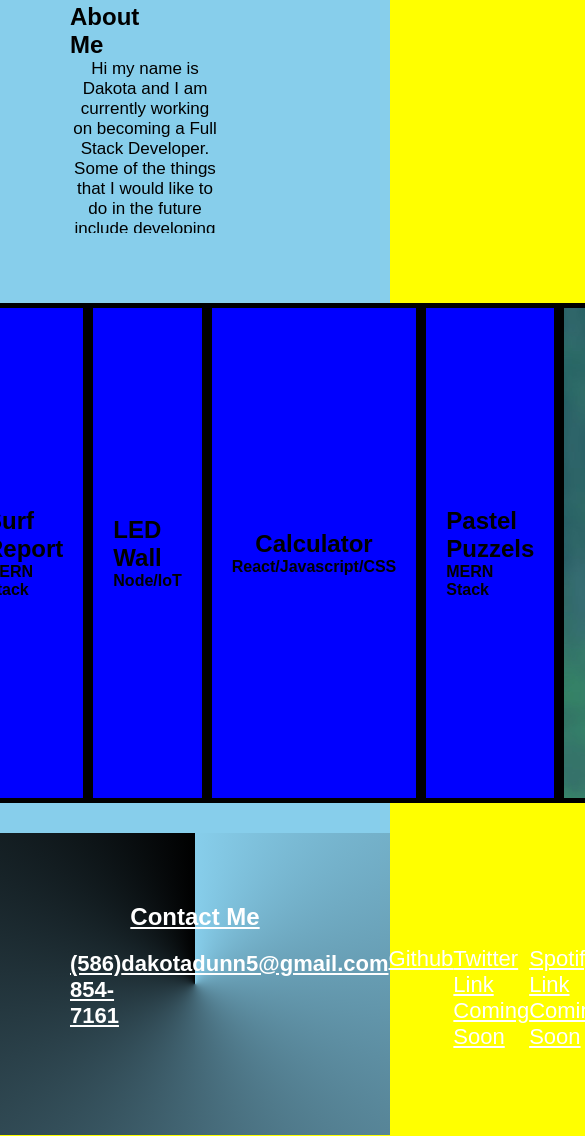
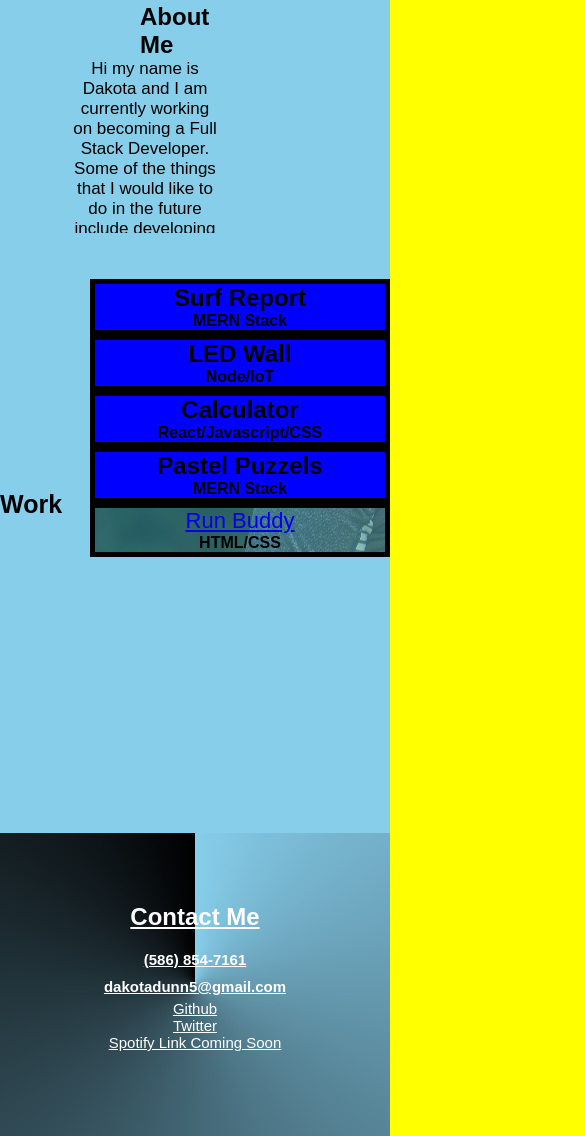
Before and after one commit to themanwiththeplan-eng/My-Portfolio, a plain HTML site: page index.html in a window 390 px wide. Shown: the part 582-1718 px from the top of the page, 585 px wide, since content can reach past the window. Drawn offline with Linux system fonts and the light colour scheme.

Commit message:
fixed media query, added twitter link, and made the site more accessible for mobile users

```diff
--- a/assets/style.css
+++ b/assets/style.css
@@ -187,5 +187,28 @@ footer{
 }
 /* staged media query for future use */
 @media screen and (max-width: 768px){
+    .hero div{
+        flex-direction: column;
+        width: 300px;
+        height: 200px;
+    }
+    .hero h1{
+        right: 90px;
+    }
+    .wow{
+        font-size:15px;
 
+    }
+    footer{
+        flex-direction: column;
+        justify-content: center;
+        text-align:center;
+    }
+    .center{
+        position: relative;
+        left: 70px;
+    }
+    .about{
+        text-align: center;
+    }
 }
--- a/index.html
+++ b/index.html
@@ -35,7 +35,7 @@
 
     <section id="about-me" class="about-me">
         <div>
-            <h1>About Me</h1>
+            <h1 class="center">About Me</h1>
 
             <p class="about">
                 <!-- This will be an about me section -->
@@ -84,7 +84,7 @@
                 <u><h3 class="wow">dakotadunn5@gmail.com</h3></u>
                 <a href="https://github.com/themanwiththeplan-eng" target="_blank"  class="wow">Github</a>
                 <!-- Link to Twitter -->
-                <a href="https://twitter.com" target="_blank" class="wow" >Twitter Link Coming Soon</a>
+                <a href="https://twitter.com/0x6134a31" target="_blank" class="wow" >Twitter</a>
                 <!-- Link to Spotify -->
                 <a href="https://spotify.com" target="_blank" class="wow">Spotify Link Coming Soon</a>
             </footer>
```
